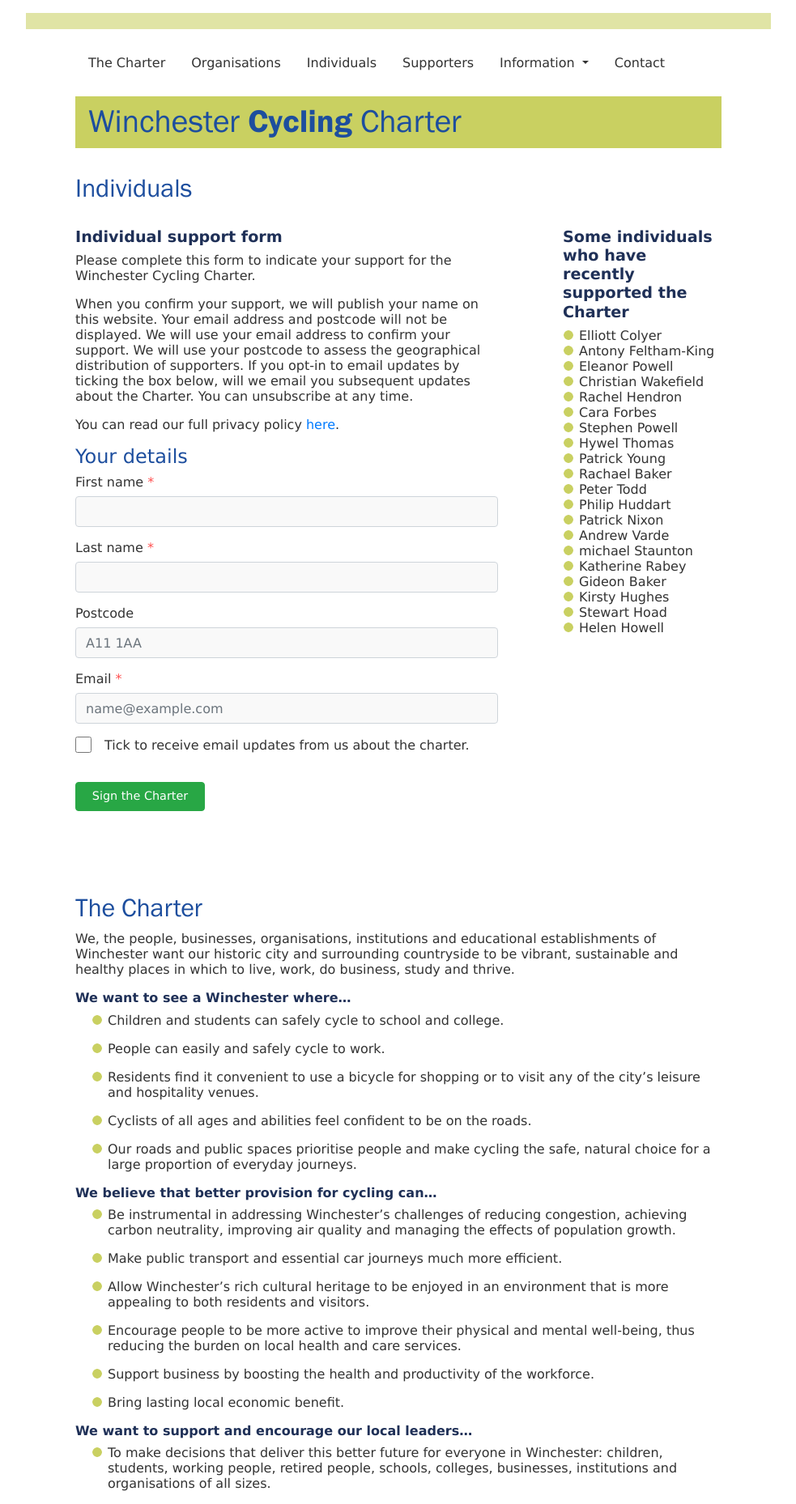
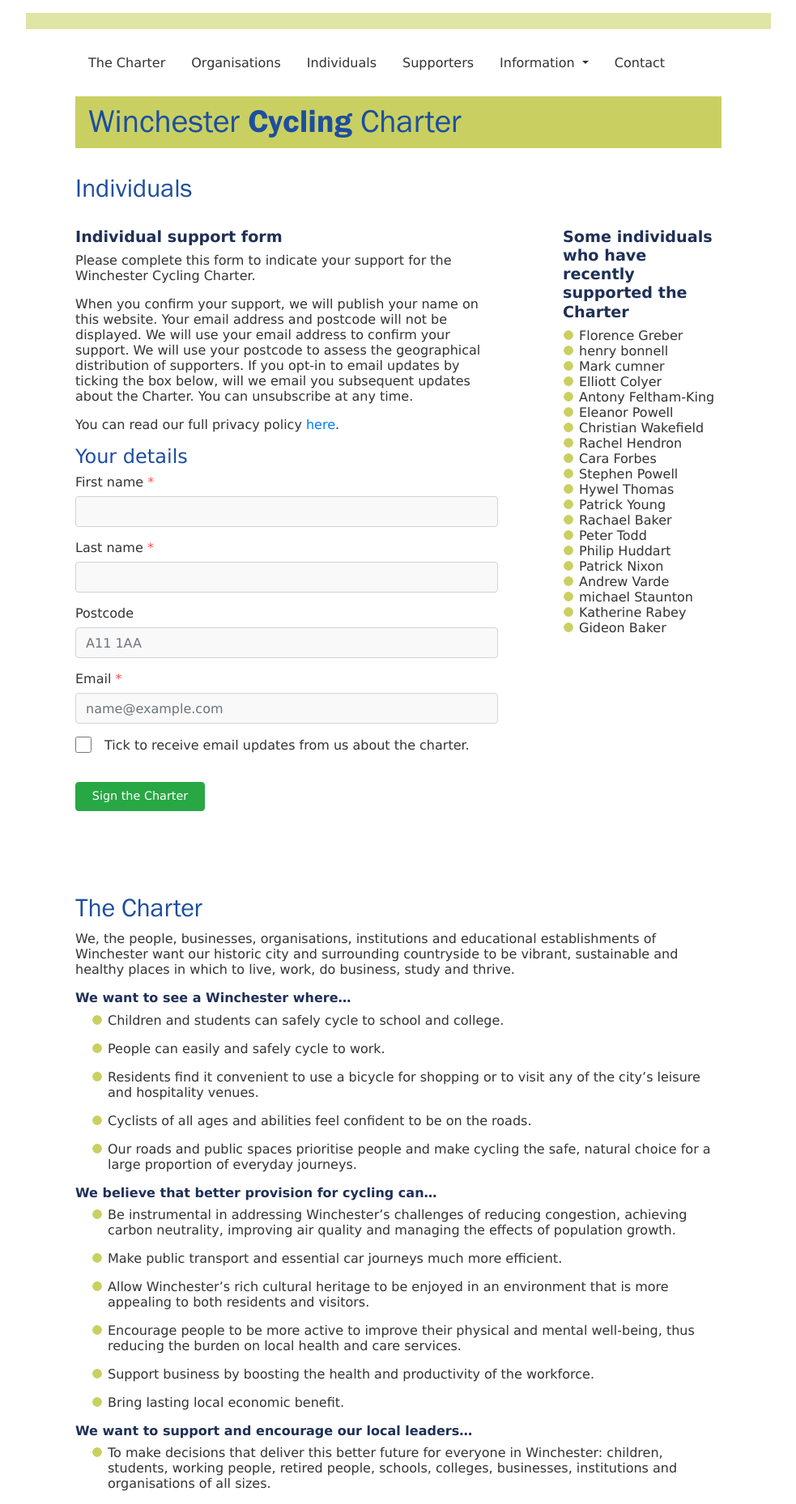
Before and after one commit to winchestercyclingcharter/winchestercyclingcharter.github.io, a Jekyll site: the page built from ind-page.md, in a window 1280 px wide. Shown: the whole page at 81% size, without its empty margins (148-1131 px from the left). Built offline with Jekyll 4.4.1, drawn with Linux system fonts in a browser that asks for light colours; nearby versions of some CDN libraries.

Commit message:
Update people.yml

```diff
--- a/_data/people.yml
+++ b/_data/people.yml
@@ -541,3 +541,6 @@
 - { lastname: Wakefield, firstname: Christian, dt: 20210812-151854-639716 }
 - { lastname: Feltham-King , firstname: Antony , dt: 20210820-152812-695038 }
 - { lastname: Colyer, firstname: Elliott, dt: 20210824-110831-880240 }
+- { lastname: cumner, firstname: Mark, dt: 20210830-165137-649149 }
+- { lastname: bonnell, firstname: henry, dt: 20210831-065720-019940 }
+- { lastname: Greber , firstname: Florence , dt: 20210831-090535-997927 }
```
